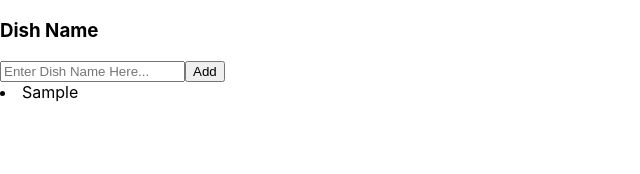
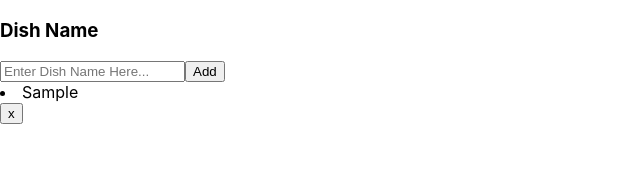
Before and after one commit to AaronDski/interviewapp, a React (Create React App) app in the folder Sandbox/interviewapp/: page / in a window 1280 px wide. Both pictures are taken after typing "Sample" into the empty fields and a click on the button "Add". Shown: the top 174 px of the page, without its empty margins (0-640 px from the left). Built offline with nearby package versions, Linux system fonts and the light colour scheme.

Commit message:
added delete button

```diff
--- a/Sandbox/interviewapp/src/App.js
+++ b/Sandbox/interviewapp/src/App.js
@@ -20,7 +20,10 @@ function App() {
         />
       </div>
       <div>
-        <DishList dishArr={dishArr} />
+        <DishList
+        dishArr={dishArr}
+        setDishArr={setDishArr}
+        />
       </div>
     </div>
   );
--- a/Sandbox/interviewapp/src/Components/DishList.js
+++ b/Sandbox/interviewapp/src/Components/DishList.js
@@ -1,10 +1,18 @@
 import React from "react";
 
-function DishList({ dishArr }) {
+function DishList({ dishArr, setDishArr }) {
+    const handleDelete = ({id}) => {
+        setDishArr(dishArr.filter((dish) => dish.id !== id));
+    };
+
   return (
     <div>
       {dishArr.map((item) => (
-        <li key={item.id}>{item.title}</li>
+        <li key={item.id}>{item.title}
+        <div>
+            <button onClick={() => handleDelete(item)}>x</button>
+        </div>
+        </li>
       ))}
     </div>
   );
```
